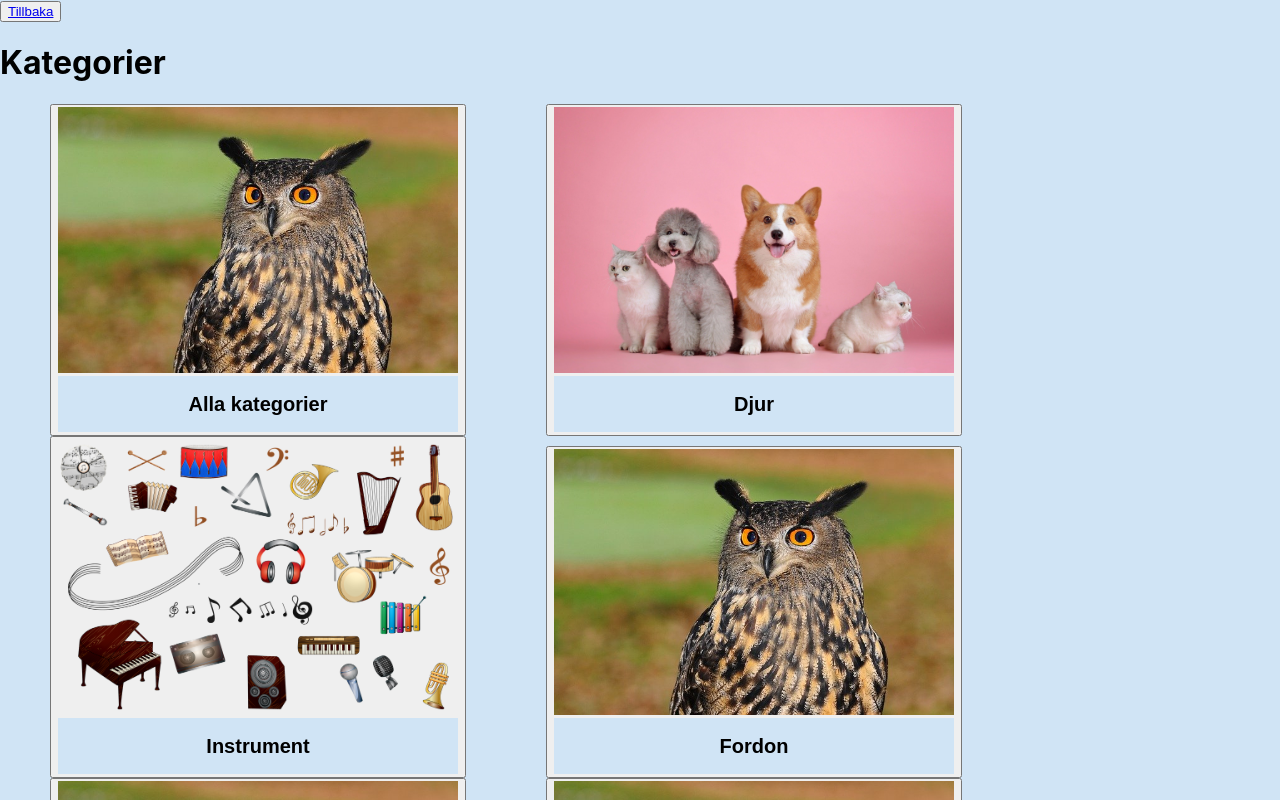
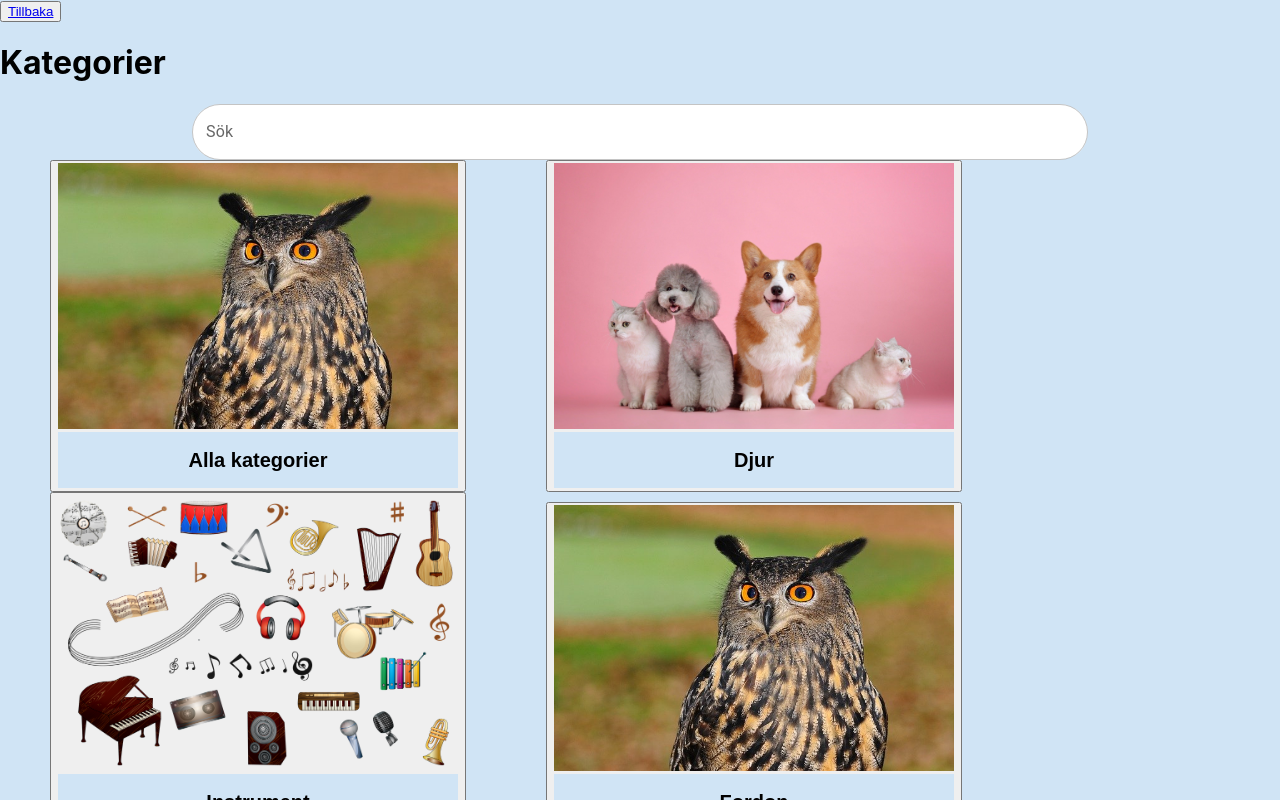
Before and after one commit to Adenholm/SysterLegLog, a React (Create React App) app: page /CategoryPage in a window 1280 px wide. Built offline with nearby package versions, Linux system fonts and the light colour scheme.

Commit message:
added searchbar and fixed some css

```diff
--- a/src/pages/Categories/CardPage.js
+++ b/src/pages/Categories/CardPage.js
@@ -2,6 +2,7 @@ import React from "react";
 import CardGrid from "./CardGrid";
 import { useLocation } from "react-router-dom";
 import { Link } from "react-router-dom";
+import SearchBar from "./SearchBar";
 
 
 function CardPage(){
@@ -16,6 +17,7 @@ function CardPage(){
     <div className="row">
           <div className="col-sm-12 text-center">
             <div className="container">
+            <SearchBar/>
               < CardGrid
                 category = {location.state.category}
               />
--- a/src/pages/Categories/CategoryPage.js
+++ b/src/pages/Categories/CategoryPage.js
@@ -4,6 +4,7 @@ import CategoryCard from "./CategoryCard";
 import {Link, useNavigate} from 'react-router-dom';
 
 import { Categories } from "../../Components/Categories";
+import SearchBar from "./SearchBar";
 
 function createCategoryCard(cardData) {
 
@@ -34,6 +35,7 @@ function CategoryPage (){
             <button><Link to = {-1}>Tillbaka</Link></button>
 
             <h1>Kategorier</h1>
+            <SearchBar/>
             { createCategoryCards(Categories)}
 
 
--- /dev/null
+++ b/src/pages/Categories/SearchBar.css
@@ -0,0 +1,16 @@
+.search{
+    width:70%;
+    margin-left: auto;
+    margin-right: auto;
+
+}
+
+.inputRounded .MuiOutlinedInput-root{
+    border-radius: 50px;
+    background-color: white;
+}
+
+.searchWrapper{
+    display: block;
+    align-items: center;
+}
--- /dev/null
+++ b/src/pages/Categories/SearchBar.js
@@ -0,0 +1,18 @@
+import { TextField } from "@mui/material";
+import "../Categories/SearchBar.css"
+
+export const SearchBar = (props) =>{
+    return(
+        <div className="searchWrapper1">
+            <div className="search">
+                <TextField
+                    className="inputRounded"
+                    variant="outlined"
+                    fullWidth
+                    label="Sök"
+                />
+            </div>
+        </div>
+    )
+
+}; export default SearchBar;
```
